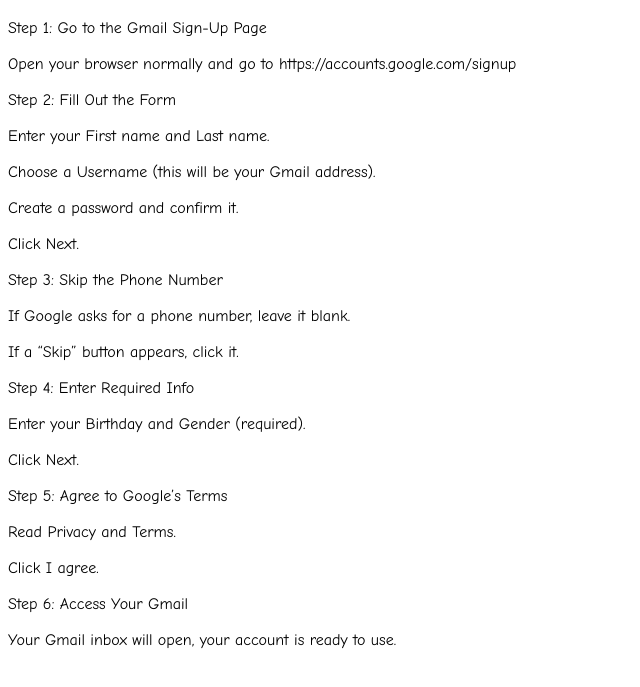
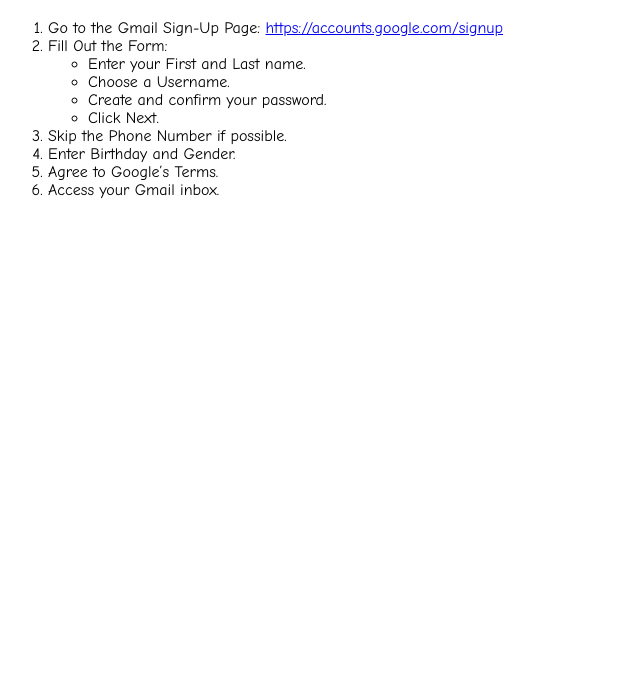
Before and after one commit to David66775/gmailproccess, a plain HTML site: page index.html in a window 1280 px wide. Shown: the part 61-748 px from the top of the page, without its empty margins (0-640 px from the left). Drawn offline with Linux system fonts and the light colour scheme.

Commit message:
Update index.html

```diff
--- a/index.html
+++ b/index.html
@@ -3,50 +3,28 @@
   <head>
     <meta charset = "utf-8">
     <style>
-      pre {
+      ol, ul {
         font-family: "Comic Sans MS";
       }
     </style>
   </head>
   <body>
     <h1>Create Gmail Account</h1>
-    <pre>
-Step 1: Go to the Gmail Sign-Up Page
-
-Open your browser normally and go to https://accounts.google.com/signup
-
-Step 2: Fill Out the Form
-
-Enter your First name and Last name.
-
-Choose a Username (this will be your Gmail address).
-
-Create a password and confirm it.
-
-Click Next.
-
-Step 3: Skip the Phone Number
-
-If Google asks for a phone number, leave it blank.
-
-If a <q>Skip</q> button appears, click it.
-
-Step 4: Enter Required Info
-
-Enter your Birthday and Gender (required).
-
-Click Next.
-
-Step 5: Agree to Google’s Terms
-
-Read Privacy and Terms.
-
-Click I agree.
-
-Step 6: Access Your Gmail
-
-Your Gmail inbox will open, your account is ready to use.
-    </pre>
+<ol>
+  <li>Go to the Gmail Sign-Up Page: <a href="https://accounts.google.com/signup" target="_blank">https://accounts.google.com/signup</a></li>
+  <li>Fill Out the Form:
+    <ul>
+      <li>Enter your First and Last name.</li>
+      <li>Choose a Username.</li>
+      <li>Create and confirm your password.</li>
+      <li>Click Next.</li>
+    </ul>
+  </li>
+  <li>Skip the Phone Number if possible.</li>
+  <li>Enter Birthday and Gender.</li>
+  <li>Agree to Google’s Terms.</li>
+  <li>Access your Gmail inbox.</li>
+</ol>
     <script>
 
     </script>
```
